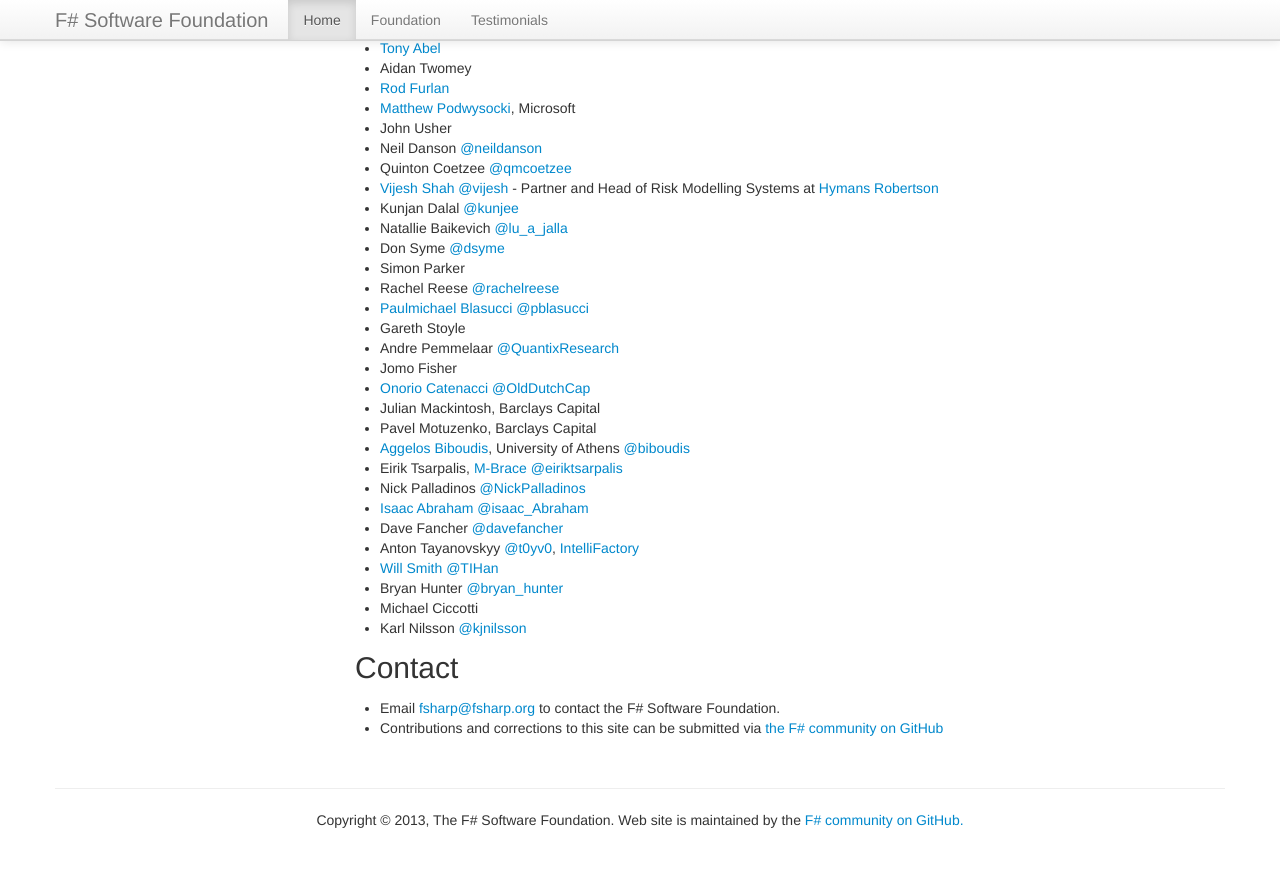
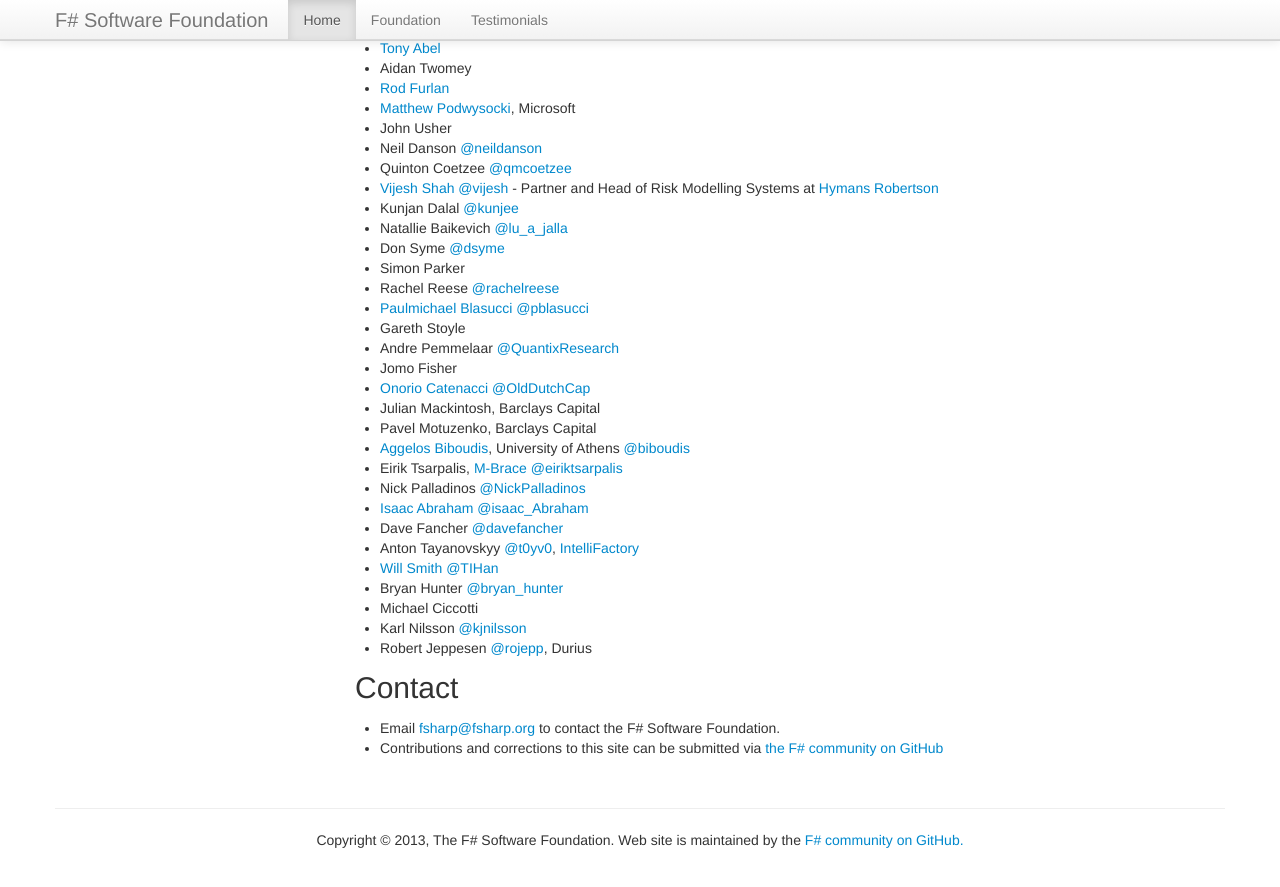
Before and after one commit to fsharp/fsharp.org, a Jekyll site: the page built from foundation.md, in a window 1280 px wide and 900 px high, scrolled down 3184 px. Shown: the top 887 px of the window. Built offline with Jekyll 4.4.1, drawn with Linux system fonts in a browser that asks for light colours; nearby versions of some CDN libraries; some web fonts are replaced; comment, search, counter and statistics services are not loaded.

Commit message:
Added Robert Jeppesen

```diff
--- a/foundation.md
+++ b/foundation.md
@@ -159,6 +159,7 @@ See the current [list of affiliated technical groups](/technical-groups) and [us
  * Bryan Hunter [@bryan_hunter](http://twitter.com/bryan_hunter)
  * Michael Ciccotti
  * Karl Nilsson [@kjnilsson](http://twitter.com/kjnilsson)
+ * Robert Jeppesen [@rojepp](http://twitter.com/rojepp), Durius
 
 ## Contact
 
```
